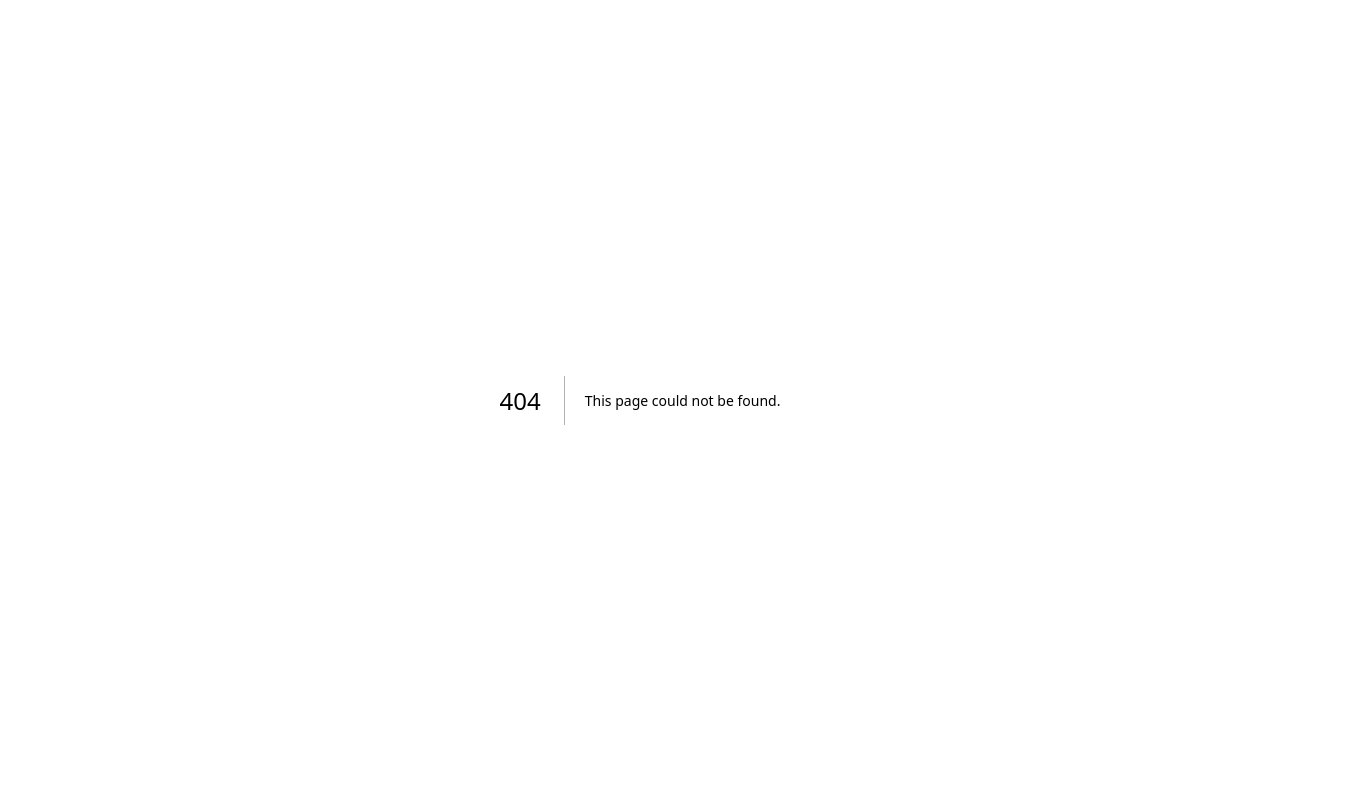
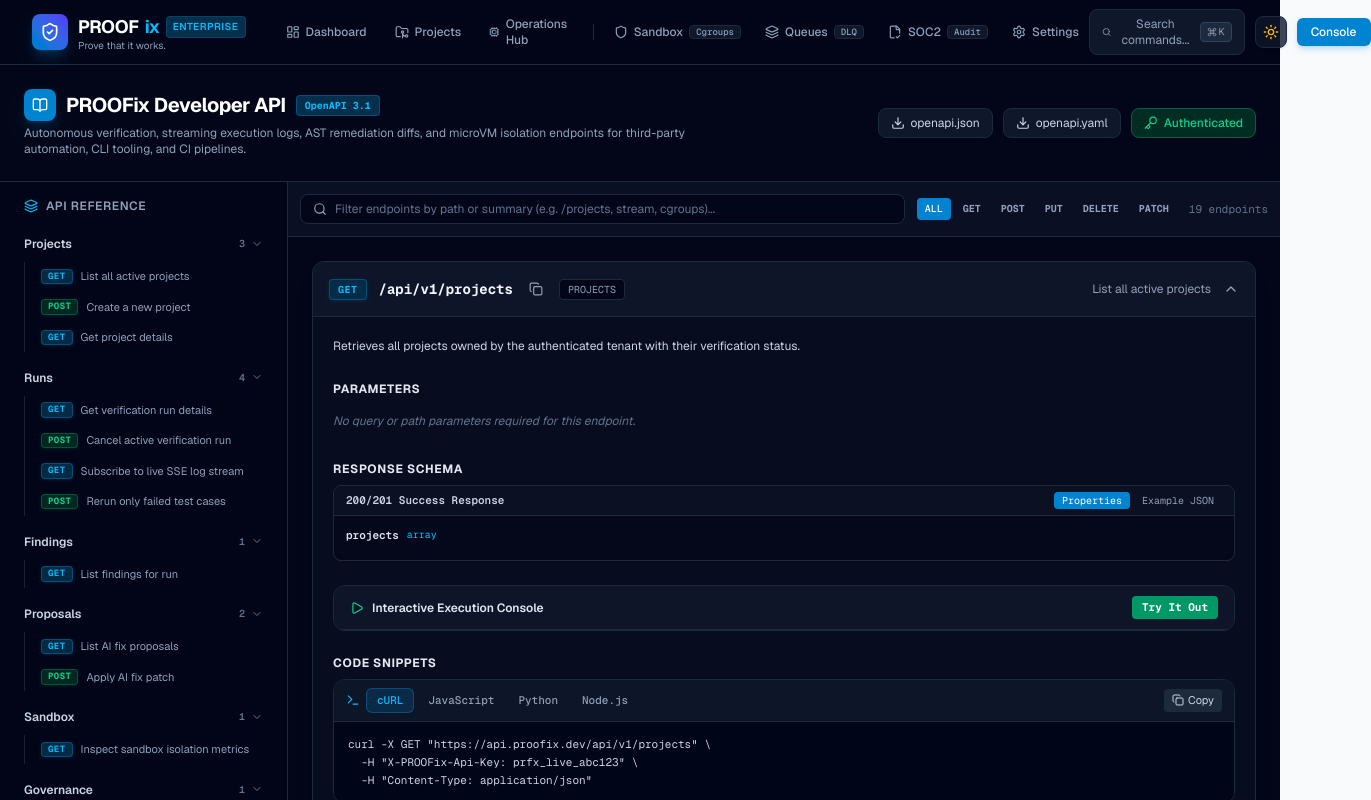
Before and after one commit to debangshuuii/PROOFix, a Next.js app: page /docs in a window 1280 px wide. Before the commit this address had no page. Shown: the top 800 px of the page, 1371 px wide, since content can reach past the window. Built offline with nearby package versions, Linux system fonts and the light colour scheme.

Commit message:
feat(docs): assemble interactive API Documentation Hub at src/app/docs/page.tsx

```diff
--- /dev/null
+++ b/src/app/docs/page.tsx
@@ -0,0 +1,90 @@
+'use client';
+
+/**
+ * Interactive OpenAPI / Swagger Documentation Hub (/docs)
+ *
+ * Provides a Scalar/Swagger-style interactive reference for all PROOFix REST endpoints
+ * across projects, test runs, findings, fix proposals, and sandbox isolation.
+ */
+
+import React, { useState, useMemo } from 'react';
+import { Navbar } from '@/components/Navbar';
+import { DocsHeader } from '@/components/docs/DocsHeader';
+import { DocsSidebar } from '@/components/docs/DocsSidebar';
+import { DocsSearchBar } from '@/components/docs/DocsSearchBar';
+import { EndpointDetailCard } from '@/components/docs/EndpointDetailCard';
+import { OpenApiSpecGenerator } from '@/lib/openapi/spec-generator';
+import { DocEndpointsIndexer } from '@/lib/docs/endpoints-indexer';
+import type { ApiDocEndpoint, HttpMethod } from '@/lib/types/docs';
+
+export default function DocsPage() {
+  const [searchQuery, setSearchQuery] = useState<string>('');
+  const [selectedMethod, setSelectedMethod] = useState<HttpMethod | undefined>();
+  const [activeEndpointId, setActiveEndpointId] = useState<string | undefined>();
+  const [apiKey, setApiKey] = useState<string>('prfx_live_abc123');
+
+  // Index spec endpoints and tags
+  const { endpoints, tagGroups } = useMemo(() => {
+    const spec = OpenApiSpecGenerator.generate();
+    return DocEndpointsIndexer.index(spec);
+  }, []);
+
+  // Filter endpoints by search query and HTTP method
+  const filteredEndpoints = useMemo(() => {
+    let result = DocEndpointsIndexer.search(endpoints, searchQuery);
+    if (selectedMethod) {
+      result = result.filter((ep) => ep.method === selectedMethod);
+    }
+    return result;
+  }, [endpoints, searchQuery, selectedMethod]);
+
+  const handleSelectEndpoint = (ep: ApiDocEndpoint) => {
+    setActiveEndpointId(ep.id);
+    const element = document.getElementById(ep.id);
+    if (element) {
+      element.scrollIntoView({ behavior: 'smooth', block: 'start' });
+    }
+  };
+
+  return (
+    <div className="min-h-screen bg-slate-950 text-slate-100 flex flex-col antialiased selection:bg-sky-500/20">
+      <Navbar />
+
+      <DocsHeader apiKey={apiKey} onChangeApiKey={setApiKey} />
+
+      <div className="flex-1 flex max-w-7xl w-full mx-auto">
+        {/* Navigation Sidebar */}
+        <div className="hidden lg:block">
+          <DocsSidebar
+            tagGroups={tagGroups}
+            activeEndpointId={activeEndpointId}
+            onSelectEndpoint={handleSelectEndpoint}
+          />
+        </div>
+
+        {/* Main Content Area */}
+        <main className="flex-1 flex flex-col min-w-0">
+          <DocsSearchBar
+            query={searchQuery}
+            onChangeQuery={setSearchQuery}
+            selectedMethod={selectedMethod}
+            onSelectMethod={setSelectedMethod}
+            matchCount={filteredEndpoints.length}
+          />
+
+          <div className="p-4 sm:p-6 space-y-6 overflow-y-auto">
+            {filteredEndpoints.length === 0 ? (
+              <div className="p-12 text-center text-slate-500 font-mono text-xs">
+                No API endpoints match the filter criteria &quot;{searchQuery}&quot;.
+              </div>
+            ) : (
+              filteredEndpoints.map((ep) => (
+                <EndpointDetailCard key={ep.id} endpoint={ep} apiKey={apiKey} />
+              ))
+            )}
+          </div>
+        </main>
+      </div>
+    </div>
+  );
+}
```
